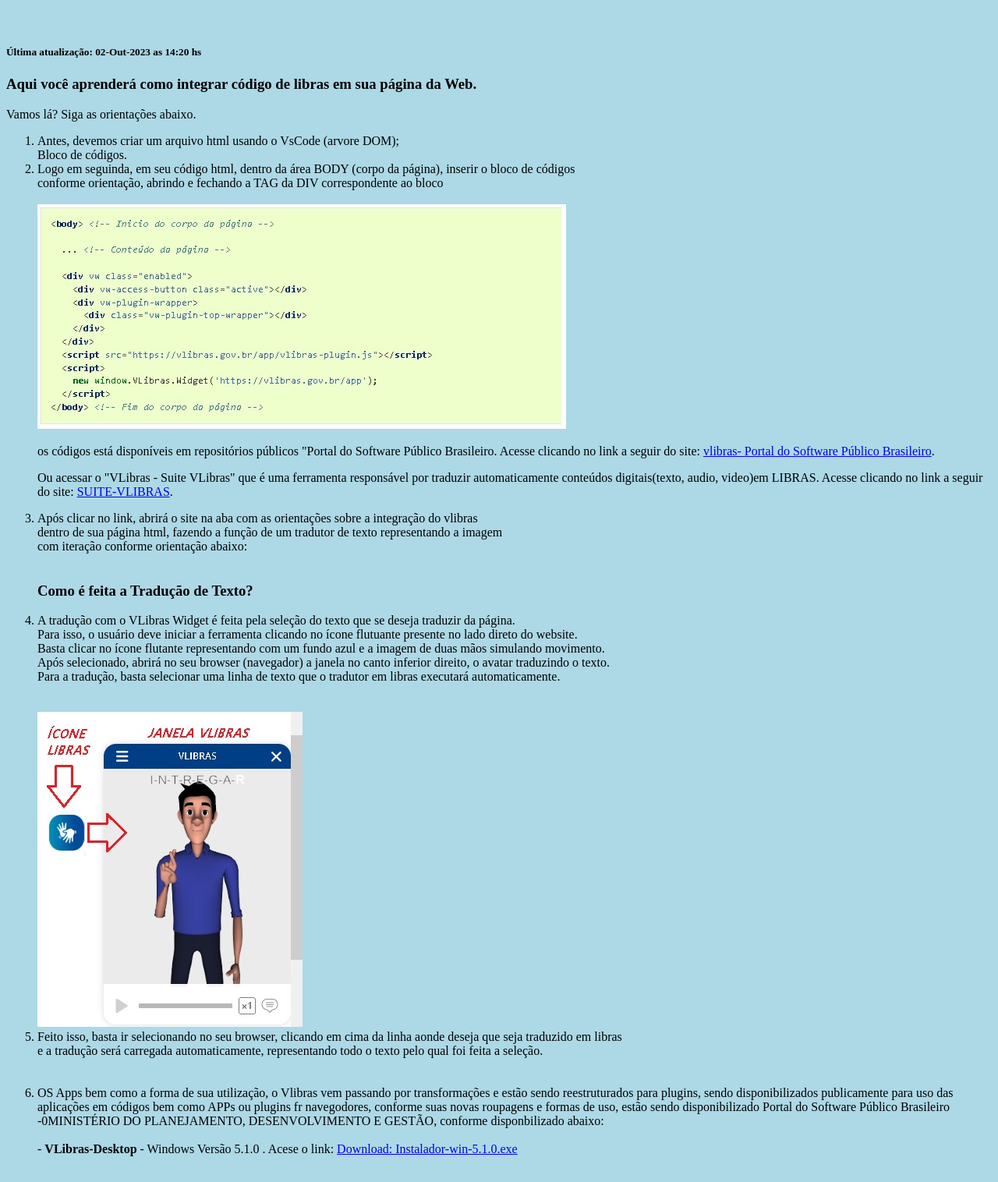
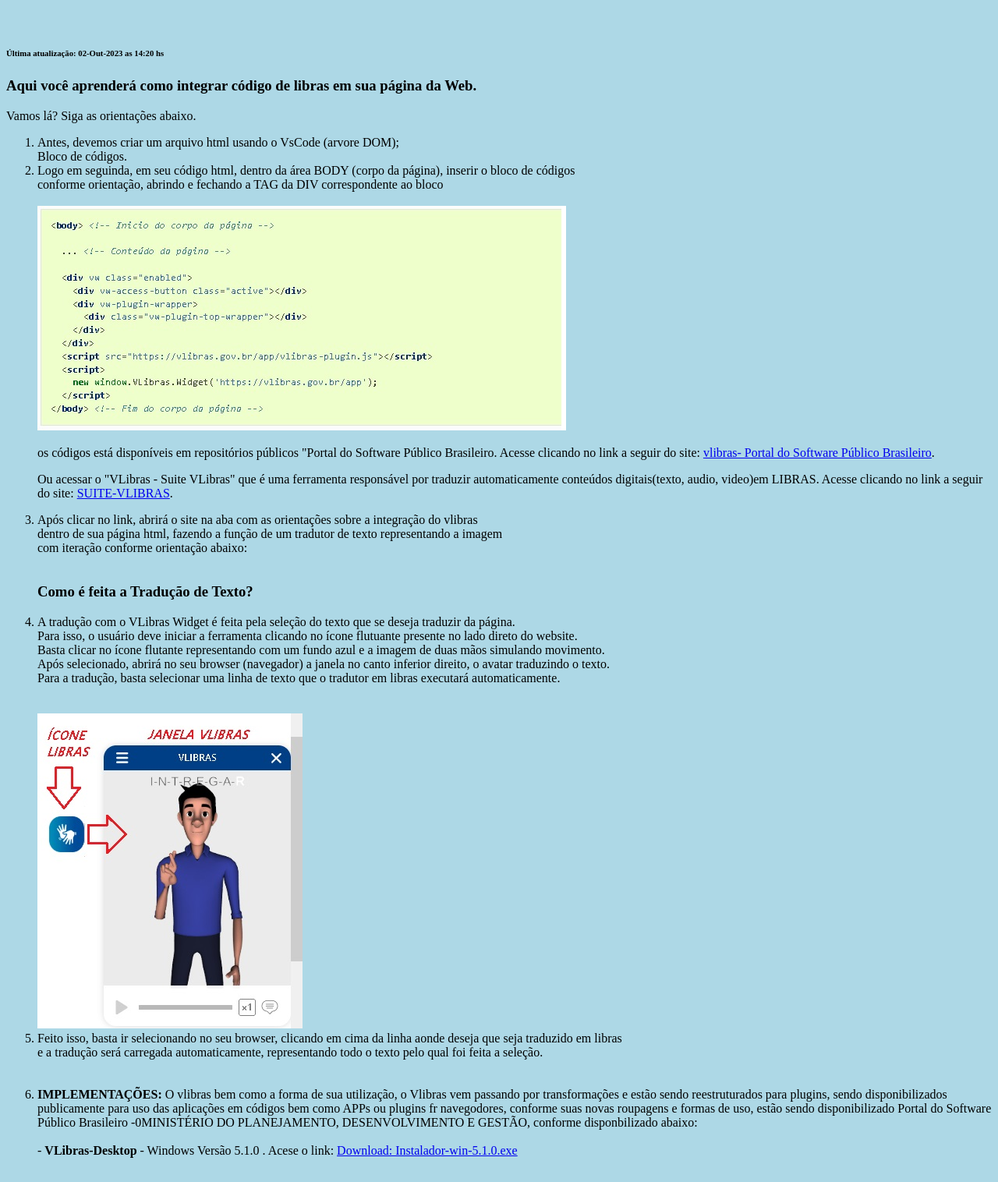
Before and after one commit to Irae-Cesar-Brandao/acessibilidade_vlibras, a plain HTML site: page index.html in a window 1280 px wide. Shown: the part 61-1577 px from the top of the page at 78% size. Drawn offline with Linux system fonts and the light colour scheme.

Commit message:
Update index.html

```diff
--- a/index.html
+++ b/index.html
@@ -36,7 +36,7 @@ body{
 <h1>Aulas integrando Recursos de Acessibilidade VLibras ao HTML</h1>
 <!-- Criando o header da página e Inserindo os títulos e orientações de  implementação de libras LIBRAS-->
 <br>
-    <h5> Última atualização: 02-Out-2023 as 14:20 hs </h5>
+    <h6> Última atualização: 02-Out-2023 as 14:20 hs </h6>
 <main>
 <section><!--vamos criar a primeira section do meu documento-->
 <article>
@@ -94,7 +94,7 @@ e a tradução será carregada automaticamente, representando todo o texto pelo
 </li><br><br>
 
 <li>
-OS Apps bem como a forma de sua utilização,  o Vlibras vem passando por transformações e estão sendo reestruturados para plugins, sendo disponibilizados publicamente para uso das aplicações
+ <b>IMPLEMENTAÇÕES:</b> O vlibras bem como a forma de sua utilização,  o Vlibras vem passando por transformações e estão sendo reestruturados para plugins, sendo disponibilizados publicamente para uso das aplicações
         em códigos bem como APPs ou plugins fr navegodores, conforme suas novas roupagens e formas de uso, estão sendo disponibilizado Portal do
     Software Público Brasileiro -0MINISTÉRIO DO PLANEJAMENTO, DESENVOLVIMENTO E GESTÃO, conforme disponbilizado abaixo:
  <br><br>
```
